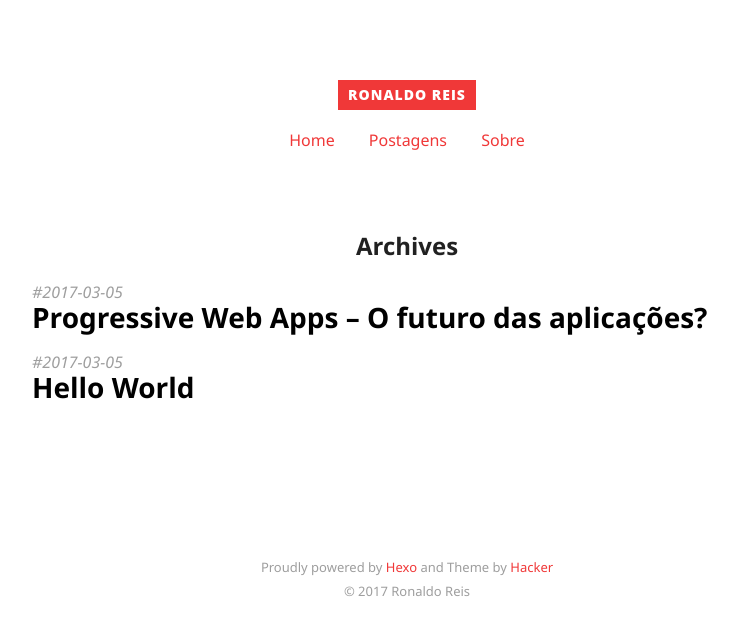
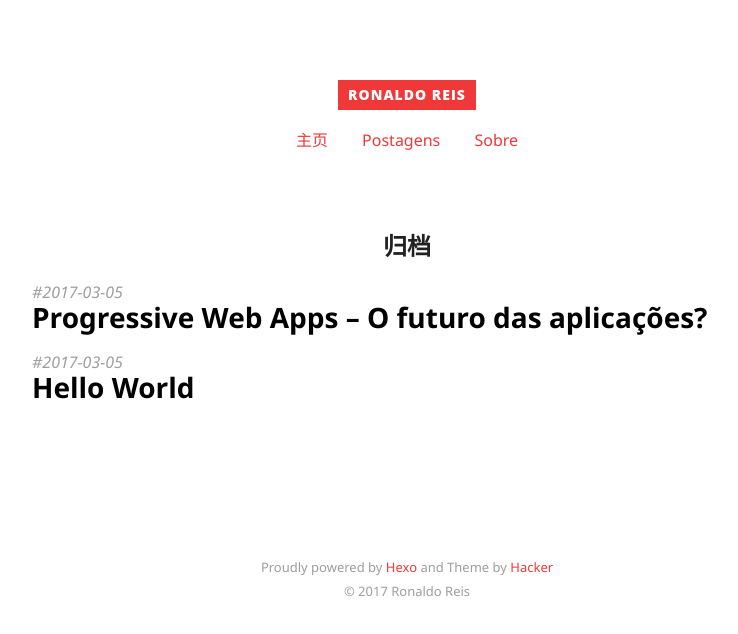
Before and after one commit to euronaldoreis/euronaldoreis.github.io, a plain HTML site: page archives/index.html in a window 1280 px wide. Shown: the whole page, without its empty margins (233-971 px from the left). Drawn offline with Linux system fonts and the light colour scheme.

Commit message:
Site updated: 2017-03-13 20:29:05

```diff
--- a/archives/index.html
+++ b/archives/index.html
@@ -3,7 +3,7 @@
 <head>
   <meta charset="utf-8">
 
-  <title>Archives | Ronaldo Reis</title>
+  <title>归档 | Ronaldo Reis</title>
 
 
   <meta name="author" content="Ronaldo Reis">
@@ -27,6 +27,7 @@
   <meta property="og:type" content="website"/>
   <meta property="og:title" content="Olá, sou Ronaldo Junio Araújo dos Reis, tenho 23 anos, nasci e moro atualmente em Manaus, Amazonas. Tenho formação em Ciência da Computação, sou estudante e entusiasta em Desenvolvimento para Web e Mobile.">
   <meta property="og:site_name" content="Ronaldo Reis">
+  <meta property="og:description" content="Olá, sou Ronaldo Junio Araújo dos Reis, tenho 23 anos, nasci e moro atualmente em Manaus, Amazonas. Tenho formação em Ciência da Computação, sou estudante e entusiasta em Desenvolvimento para Web e Mobile.">
 
 
   <link href="/favicon.ico" rel="icon">
@@ -49,7 +50,7 @@
   <nav class="site-navigation">
     <ul>
 
-        <li><a href="/">Home</a></li>
+        <li><a href="/">主页</a></li>
 
         <li><a href="/archives">Postagens</a></li>
 
@@ -64,7 +65,7 @@
 
 <article>
 
-  <h2 class="article-title ">Archives</h2>
+  <h2 class="article-title ">归档</h2>
 
   <div class="archive">
 
```
Also changed, not shown: 2017/03/05/Novo-post/index.html (+2 -1 lines), 2017/03/05/hello-world/index.html (+2 -1 lines), about/index.html (+2 -1 lines), archives/2017/03/index.html (+3 -2 lines), archives/2017/index.html (+3 -2 lines), categories/index.html (+2 -1 lines), index.html (+2 -1 lines).
